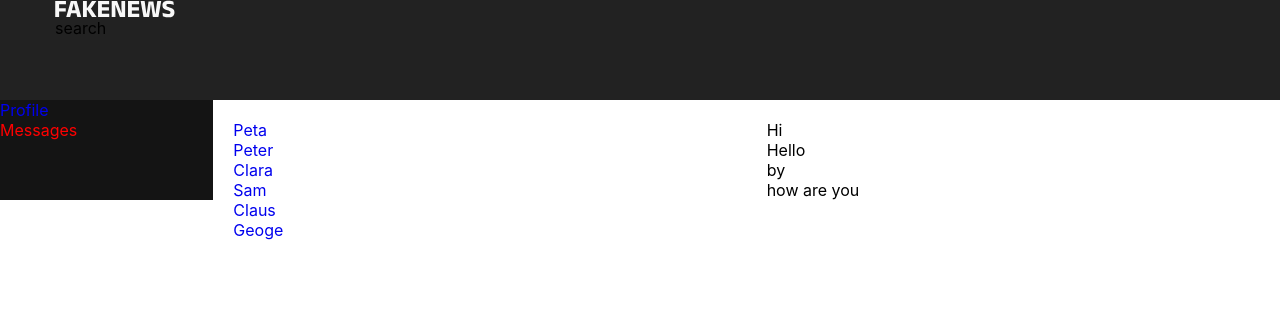
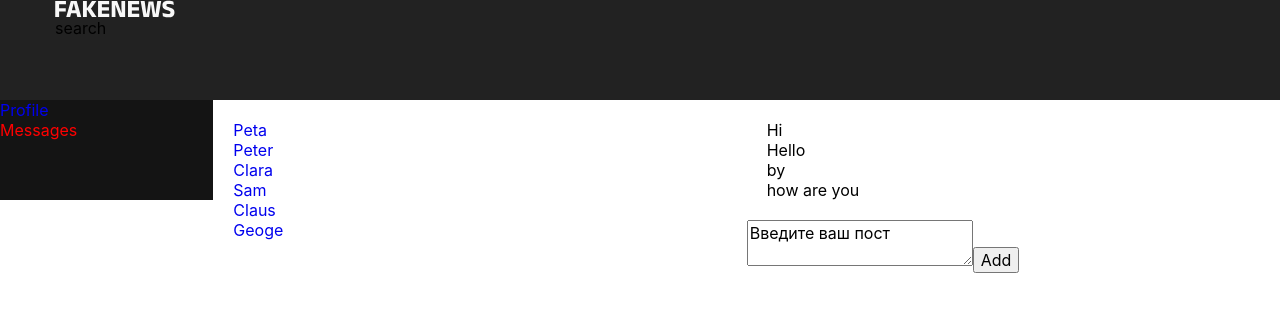
Before and after one commit to HayleyHaggard/Fakenews, a React (Create React App) app: page /messages in a window 1280 px wide. Shown: the top 312 px of the page. Built offline with nearby package versions, Linux system fonts and the light colour scheme.

Commit message:
added a few ref and MessageTextarea

```diff
--- a/src/App.js
+++ b/src/App.js
@@ -1,7 +1,7 @@
 import './App.scss';
 import './_reset.scss';
 
-import { BrowserRouter, Routes, Route } from "react-router-dom";
+import { Routes, Route } from "react-router-dom";
 
 import Header from './components/Header/Header';
 import Navbar from './components/Navbar/Navbar';
@@ -14,20 +14,19 @@ function App(props) {
 
 
   return (
-    <BrowserRouter>
+
 
     <div className="app">
       <Header />
       <Navbar />
       <div className="app__wrapper">
         <Routes>
-            <Route path="/profile" element={<Profile postsData={props.postsData} />} />
-            <Route path="/messages/*" element={<Messages messagesDialogsData={props.messagesDialogsData} messagesPeopleData={props.messagesPeopleData} />} />
+          <Route path="/profile" element={<Profile state={props.state.profilePage} />} />
+          <Route path="/messages/*" element={<Messages state={props.state.messagesPage} />} />
         </Routes>
 
       </div>
     </div>
-    </BrowserRouter>
   );
 }
 
--- /dev/null
+++ b/src/components/Messages/MessageTextarea.js
@@ -0,0 +1,18 @@
+import React from 'react';
+
+function NewMessage(props) {
+  let newMessageElement = React.createRef();
+
+  let addMessage = () => {
+    let message = newMessageElement.current.value;
+  };
+
+  return (
+    <div>
+      <textarea className="posts__textarea" ref={newMessageElement}>Введите ваш пост</textarea>
+      <button onClick={addMessage}>Add</button>
+    </div>
+  );
+}
+
+export default NewMessage;
--- a/src/components/Messages/Messages.js
+++ b/src/components/Messages/Messages.js
@@ -1,14 +1,19 @@
 import './Messages.scss';
 import MessagesDialogs from './MessagesDialogs';
 import MessagesPeople from './MessagesPeople';
+import NewMessage from './MessageTextarea';
 
 
 function Messages(props) {
+
   return (
-    <div className='messages'>
-      <MessagesPeople messagesPeopleData={props.messagesPeopleData} />
-      <MessagesDialogs messagesDialogsData={props.messagesDialogsData} />
-    </div>
+    < div className='messages' >
+      <MessagesPeople messagesPeopleData={props.state.messagesPeopleData} />
+      <div>
+        <MessagesDialogs messagesDialogsData={props.state.messagesDialogsData} />
+        <NewMessage />
+      </div>
+    </ div>
   );
 }
 
--- a/src/components/Profile/MyPosts/MyPosts.js
+++ b/src/components/Profile/MyPosts/MyPosts.js
@@ -1,3 +1,4 @@
+import React from 'react';
 import './MyPosts.scss';
 import Post from './Post/Post';
 
@@ -6,11 +7,18 @@ function MyPosts(props) {
 
   let postsItems = props.postsData.map(item => <Post message={item.message} id={item.id} likesCount={item.likesCount} />)
 
+  let newPostElement = React.createRef();
+
+  let addPost = () => {
+    let text = newPostElement.current.value;
+
+  };
+
   return (
     <div className='posts'>
       <div className="posts__new-post">
-        <textarea className="posts__textarea">Введите ваш пост</textarea>
-        <button>Add</button>
+        <textarea className="posts__textarea" ref={newPostElement}>Введите ваш пост</textarea>
+        <button onClick={addPost}>Add</button>
         <button>Delete</button>
       </div>
       <div className="posts__list">
--- a/src/components/Profile/Profile.js
+++ b/src/components/Profile/Profile.js
@@ -14,7 +14,7 @@ function Profile(props) {
       </div>
 
       <User />
-      <MyPosts postsData={props.postsData} />
+      <MyPosts postsData={props.state.postsData} />
 
     </div>
 
--- a/src/index.js
+++ b/src/index.js
@@ -3,33 +3,20 @@ import ReactDOM from 'react-dom/client';
 import './index.css';
 import App from './App';
 import reportWebVitals from './reportWebVitals';
+import state from './redux/state';
 
-let postsData = [
-  { id: 1, message: 'Hello', likesCount: 1 },
-  { id: 2, message: 'I have a good mood today', likesCount: 6 },
-  { id: 3, message: 'by', likesCount: 58 }
-];
+import { BrowserRouter } from "react-router-dom";
 
-let messagesDialogsData = [
-  { id: 1, message: 'Hi' },
-  { id: 2, message: 'Hello' },
-  { id: 3, message: 'by' },
-  { id: 4, message: 'how are you' }
-]
 
-let messagesPeopleData = [
-  { id: 1, name: 'Peta' },
-  { id: 2, name: 'Peter' },
-  { id: 3, name: 'Clara' },
-  { id: 4, name: 'Sam' },
-  { id: 5, name: 'Claus' },
-  { id: 6, name: 'Geoge' }
-]
+
+
 
 const root = ReactDOM.createRoot(document.getElementById('root'));
 root.render(
   <React.StrictMode>
-    <App postsData={postsData} messagesDialogsData={messagesDialogsData} messagesPeopleData={messagesPeopleData} />
+    <BrowserRouter>
+      <App state={state} />
+    </BrowserRouter>
   </React.StrictMode>
 );
 
--- /dev/null
+++ b/src/redux/state.js
@@ -0,0 +1,29 @@
+
+let state = {
+  profilePage: {
+    postsData: [
+      { id: 1, message: 'Hello', likesCount: 1 },
+      { id: 2, message: 'I have a good mood today', likesCount: 6 },
+      { id: 3, message: 'by', likesCount: 58 }
+    ],
+  },
+
+  messagesPage: {
+    messagesDialogsData: [
+      { id: 1, message: 'Hi' },
+      { id: 2, message: 'Hello' },
+      { id: 3, message: 'by' },
+      { id: 4, message: 'how are you' }
+    ],
+    messagesPeopleData: [
+      { id: 1, name: 'Peta' },
+      { id: 2, name: 'Peter' },
+      { id: 3, name: 'Clara' },
+      { id: 4, name: 'Sam' },
+      { id: 5, name: 'Claus' },
+      { id: 6, name: 'Geoge' }
+    ],
+  },
+}
+
+export default state;
```
Lines whose indentation alone changed are shown as unchanged.
